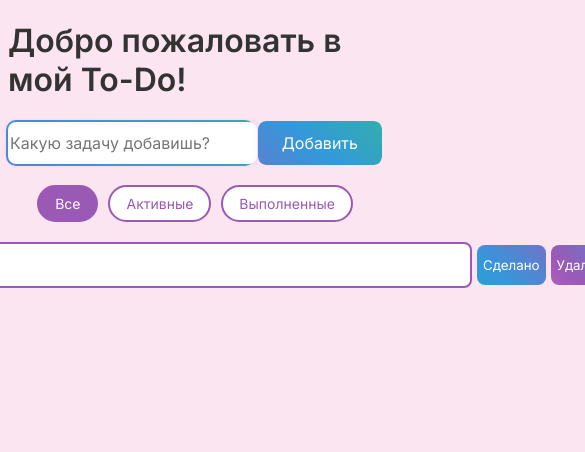
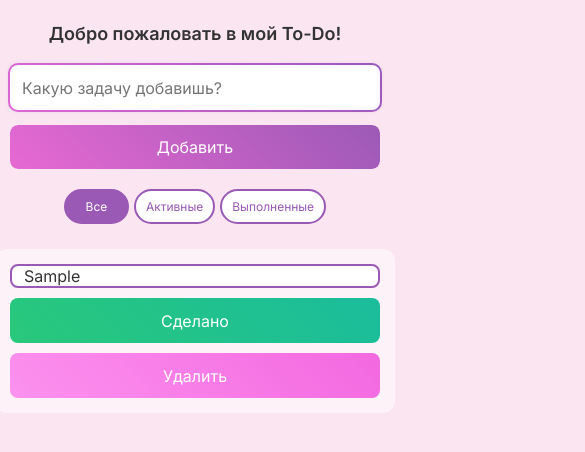
Before and after one commit to Uliana-int/Updated-To-Do-List, a plain HTML site: page index.html in a window 390 px wide. Both pictures are taken after typing "Sample" into the empty fields and a click on the button "Добавить". Shown: the top 452 px of the page, 585 px wide, since content can reach past the window. Drawn offline with Linux system fonts and the light colour scheme.

Commit message:
адаптив

```diff
--- a/styles.css
+++ b/styles.css
@@ -1,18 +1,23 @@
 body {
   background-color: #fae5f0;
+  margin: 0;
+  padding: 20px;
+  font-family: "Inter", sans-serif;
 }
-
 
 .main__container {
   width: 100%;
+  max-width: 800px;
+  margin: 0 auto;
 }
 
 .add__task-container {
   display: flex;
   justify-content: center;
   align-items: center;
-    gap: 5px;
-    overflow: visible;
+  gap: 10px;
+  margin-bottom: 20px;
+  flex-wrap: wrap;
 }
 
 #input__field {
@@ -25,13 +30,14 @@ body {
   border-radius: 8px;
   outline: none;
   background: white;
-    box-shadow:
-        0 0 5px rgba(150, 100, 255, 0.2),
+  box-shadow: 0 0 5px rgba(150, 100, 255, 0.2),
     inset 0 0 5px rgba(150, 100, 255, 0.1);
   position: relative;
   z-index: 1;
-    font-family: 'Inter', sans-serif;
+  font-family: "Inter", sans-serif;
   font-weight: 400;
+  padding: 0 15px;
+  box-sizing: border-box;
 }
 
 .input__wrapper-glow {
@@ -56,20 +62,6 @@ body {
   animation: glowing-border 5s ease-in-out infinite;
 }
 
-@keyframes glowing-border {
-    0% {
-        background-position: 0% 50%;
-    }
-
-    50% {
-        background-position: 100% 50%;
-    }
-
-    100% {
-        background-position: 0% 50%;
-    }
-}
-
 #input__field:focus {
   box-shadow: 0 0 10px rgba(150, 100, 255, 0.3);
 }
@@ -85,8 +77,10 @@ body {
   cursor: pointer;
   overflow: hidden;
   z-index: 1;
-    font-family: 'Inter', sans-serif;
+  font-family: "Inter", sans-serif;
   font-weight: 400;
+  min-width: 120px;
+  white-space: nowrap;
 }
 
 .add__task-btn::before {
@@ -103,20 +97,6 @@ body {
   border-radius: 8px;
 }
 
-@keyframes glowing-bg {
-    0% {
-        background-position: 0% 50%;
-    }
-
-    50% {
-        background-position: 100% 50%;
-    }
-
-    100% {
-        background-position: 0% 50%;
-    }
-}
-
 .add__task-btn:hover {
   transform: translateY(-1px);
   transition: transform 0.2s ease;
@@ -125,9 +105,13 @@ body {
 h1 {
   display: flex;
   justify-content: center;
-    font-family: 'Inter', sans-serif;
+  font-family: "Inter", sans-serif;
   font-weight: 600;
   color: #333;
+  text-align: center;
+  margin-bottom: 30px;
+  font-size: 24px;
+  line-height: 1.3;
 }
 
 #tasksContainer {
@@ -136,6 +120,8 @@ h1 {
   display: flex;
   align-items: center;
   justify-content: center;
+  max-width: 800px;
+  margin: 0 auto;
 }
 
 .newTask {
@@ -143,20 +129,26 @@ h1 {
   display: flex;
   justify-content: center;
   align-items: center;
-    gap: 5px;
+  gap: 10px;
+  width: 100%;
+  flex-wrap: wrap;
 }
 
 .newTask input {
-    width: 690px;
+  width: 100%;
+  flex: 1;
+  min-width: 200px;
   height: 40px;
   font-size: 16px;
   border-radius: 8px;
   background: white;
-    font-family: 'Inter', sans-serif;
+  font-family: "Inter", sans-serif;
   font-weight: 400;
   color: #333;
   border: 2px solid #9b59b6;
   outline: none;
+  padding: 0 15px;
+  box-sizing: border-box;
 }
 
 .newTask input:focus {
@@ -164,12 +156,12 @@ h1 {
   box-shadow: 0 0 0 4px rgba(155, 89, 182, 0.15);
 }
 
-.btn__complete, .btn__delete {
+.btn__complete,
+.btn__delete {
   height: 40px;
   border-radius: 8px;
-    font-family: 'Inter', sans-serif;
+  font-family: "Inter", sans-serif;
   font-weight: 400;
-
   position: relative;
   height: 40px;
   border: none;
@@ -177,6 +169,8 @@ h1 {
   cursor: pointer;
   overflow: hidden;
   z-index: 1;
+  min-width: 100px;
+  padding: 0 15px;
 }
 
 .btn__complete::before,
@@ -203,24 +197,25 @@ h1 {
 }
 
 /* Кнопочки-фильтры */
-
 .filters {
   display: flex;
   justify-content: center;
-    gap: 10px;
-    margin: 20px 0 10px 0;
+  gap: 8px;
+  margin: 20px 0 20px 0;
+  flex-wrap: wrap;
 }
 
 .filter-btn {
   padding: 8px 16px;
   font-size: 14px;
-    font-family: 'Inter', sans-serif;
+  font-family: "Inter", sans-serif;
   border: 2px solid #9b59b6;
   background: white;
   color: #9b59b6;
   border-radius: 20px;
   cursor: pointer;
   transition: all 0.2s ease;
+  min-width: 80px;
 }
 
 .filter-btn:hover {
@@ -233,7 +228,6 @@ h1 {
 }
 
 /* Приятные анимашки */
-
 .newTask {
   opacity: 0;
   transform: translateY(10px);
@@ -263,3 +257,102 @@ h1 {
     transform: scale(0.95);
   }
 }
+
+/* Адаптив для мобильных устройств */
+@media (max-width: 768px) {
+  body {
+    padding: 15px;
+  }
+
+  h1 {
+    font-size: 20px;
+    margin-bottom: 25px;
+  }
+
+  .add__task-container {
+    flex-direction: column;
+    gap: 15px;
+  }
+
+  .input__wrapper-glow {
+    width: 100%;
+    max-width: none;
+  }
+
+  #input__field {
+    font-size: 16px;
+    height: 45px;
+  }
+
+  .add__task-btn {
+    width: 100%;
+    padding: 12px;
+    font-size: 16px;
+    min-width: auto;
+  }
+
+  .newTask {
+    flex-direction: column;
+    gap: 10px;
+    padding: 15px;
+    background: rgba(255, 255, 255, 0.5);
+    border-radius: 12px;
+  }
+
+  .newTask input {
+    width: 100%;
+    min-width: auto;
+    height: 45px;
+    font-size: 16px;
+  }
+
+  .btn__complete,
+  .btn__delete {
+    width: 100%;
+    min-width: auto;
+    font-size: 16px;
+    height: 45px;
+  }
+
+  .filters {
+    gap: 6px;
+    margin: 15px 0;
+  }
+
+  .filter-btn {
+    padding: 10px 12px;
+    font-size: 13px;
+    min-width: 70px;
+  }
+}
+
+@media (max-width: 480px) {
+  body {
+    padding: 10px;
+  }
+
+  h1 {
+    font-size: 18px;
+    margin-bottom: 20px;
+  }
+
+  .filters {
+    gap: 5px;
+  }
+
+  .filter-btn {
+    padding: 8px 10px;
+    font-size: 12px;
+    min-width: 65px;
+  }
+
+  #input__field {
+    font-size: 16px;
+    padding: 0 12px;
+  }
+
+  .newTask input {
+    font-size: 16px;
+    padding: 0 12px;
+  }
+}
```
Lines whose indentation alone changed are shown as unchanged.
